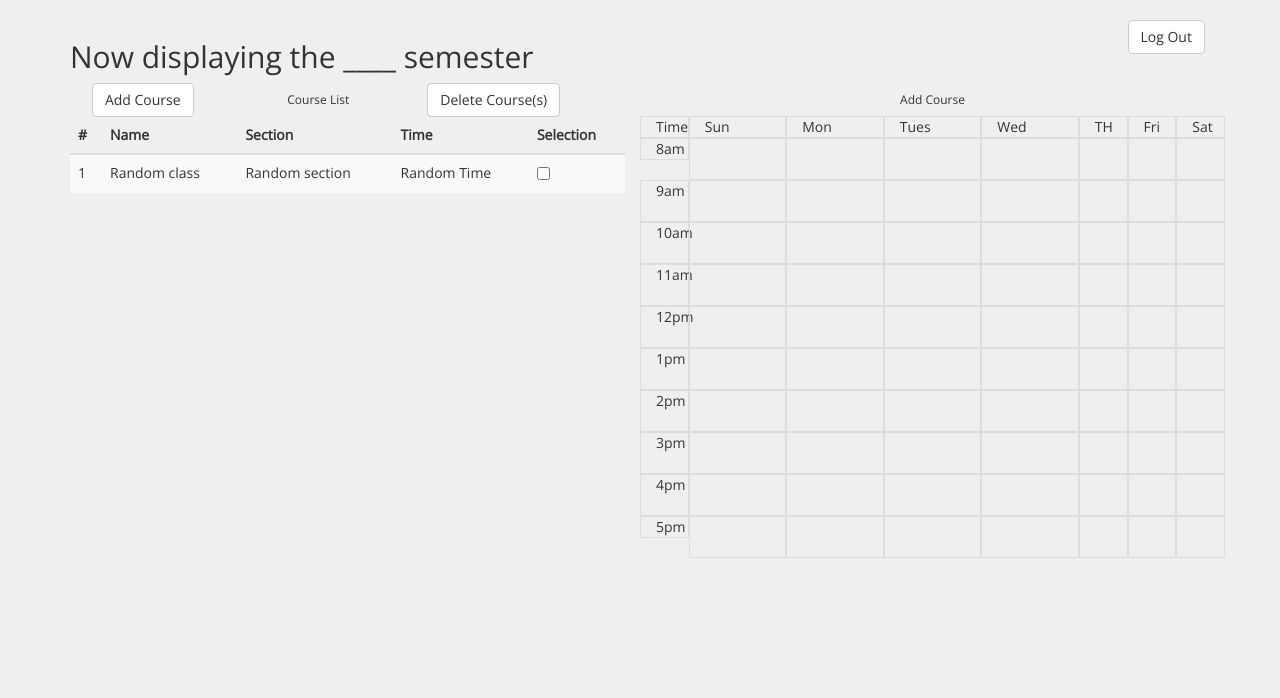
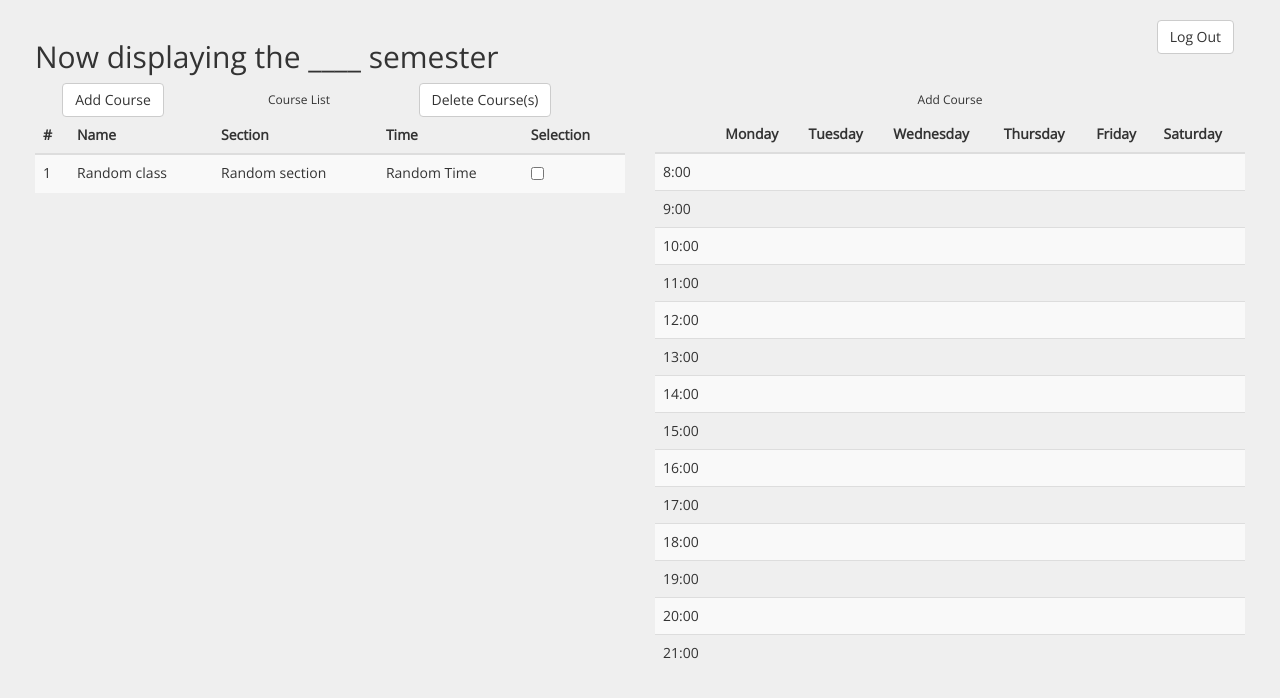
Before and after one commit to ddayguerrero/infamous-course-scheduler, a Flask app: page /home/ in a window 1280 px wide. Shown: the top 698 px of the page. Run offline with Flask 2, Linux system fonts and the light colour scheme; some libraries are stand-ins or nearby versions.

Commit message:
Fixed Table

```diff
--- a/app/templates/auth/home.html
+++ b/app/templates/auth/home.html
@@ -11,7 +11,7 @@ Welcome
 {{ super() }}
 {% block content %}
 
-  <div class="container">
+  <div class="container-fluid">
 
     <div class="row">
       <div class="col-sm-10">
@@ -61,124 +61,155 @@ Welcome
           </div>
         </div>
       </div>
-
       <div class="col-sm-6">
         <div class="row headers">
           <div class="text-center">
             <h6>Add Course</h6>
           </div>
         </div>
-        <div class="row">
-          <div class="col-xs-1 table-bordered">Time</div>
-          <div class="col-xs-2 table-bordered">Sun</div>
-          <div class="col-xs-2 table-bordered">Mon</div>
-          <div class="col-xs-2 table-bordered">Tues</div>
-          <div class="col-xs-2 table-bordered">Wed</div>
-          <div class="col-xs-1 table-bordered">TH</div>
-          <div class="col-xs-1 table-bordered">Fri</div>
-          <div class="col-xs-1 table-bordered">Sat</div>
-        </div>
-        <div class="row">
-          <div class="col-xs-1 table-bordered">8am</div>
-          <div class="col-xs-2 table-bordered"><br><br></div>
-          <div class="col-xs-2 table-bordered"><br><br></div>
-          <div class="col-xs-2 table-bordered"><br><br></div>
-          <div class="col-xs-2 table-bordered"><br><br></div>
-          <div class="col-xs-1 table-bordered"><br><br></div>
-          <div class="col-xs-1 table-bordered"><br><br></div>
-          <div class="col-xs-1 table-bordered"><br><br></div>
+        <table class="table table-striped">
+          <thead>
+            <tr>
+              <th></th>
+              <th>Monday</th>
+              <th>Tuesday</th>
+              <th>Wednesday</th>
+              <th>Thursday</th>
+              <th>Friday</th>
+              <th>Saturday</th>
+            </tr>
+          </thead>
+          <tbody>
+            <tr>
+              <td>8:00</td>
+              <td></td>
+              <td></td>
+              <td></td>
+              <td></td>
+              <td></td>
+              <td></td>
+            </tr>
+            <tr>
+              <td>9:00</td>
+              <td></td>
+              <td></td>
+              <td></td>
+              <td></td>
+              <td></td>
+              <td></td>
+            </tr>
+            <tr>
+              <td>10:00</td>
+              <td></td>
+              <td></td>
+              <td></td>
+              <td></td>
+              <td></td>
+              <td></td>
+            </tr>
+            <tr>
+              <td>11:00</td>
+              <td></td>
+              <td></td>
+              <td></td>
+              <td></td>
+              <td></td>
+              <td></td>
+            </tr>
+            <tr>
+              <td>12:00</td>
+              <td></td>
+              <td></td>
+              <td></td>
+              <td></td>
+              <td></td>
+              <td></td>
+            </tr>
+            <tr>
+              <td>13:00</td>
+              <td></td>
+              <td></td>
+              <td></td>
+              <td></td>
+              <td></td>
+              <td></td>
+            </tr>
+            <tr>
+              <td>14:00</td>
+              <td></td>
+              <td></td>
+              <td></td>
+              <td></td>
+              <td></td>
+              <td></td>
+            </tr>
+            <tr>
+              <td>15:00</td>
+              <td></td>
+              <td></td>
+              <td></td>
+              <td></td>
+              <td></td>
+              <td></td>
+            </tr>
+            <tr>
+              <td>16:00</td>
+              <td></td>
+              <td></td>
+              <td></td>
+              <td></td>
+              <td></td>
+              <td></td>
+            </tr>
+            <tr>
+              <td>17:00</td>
+              <td></td>
+              <td></td>
+              <td></td>
+              <td></td>
+              <td></td>
+              <td></td>
+            </tr>
+            <tr>
+              <td>18:00</td>
+              <td></td>
+              <td></td>
+              <td></td>
+              <td></td>
+              <td></td>
+              <td></td>
+            </tr>
+            <tr>
+              <td>19:00</td>
+              <td></td>
+              <td></td>
+              <td></td>
+              <td></td>
+              <td></td>
+              <td></td>
+            </tr>
+            <tr>
+              <td>20:00</td>
+              <td></td>
+              <td></td>
+              <td></td>
+              <td></td>
+              <td></td>
+              <td></td>
+            </tr>
+            <tr>
+              <td>21:00</td>
+              <td></td>
+              <td></td>
+              <td></td>
+              <td></td>
+              <td></td>
+              <td></td>
+            </tr>
 
-        </div>
-        <div class="row">
-          <div class="col-xs-1 table-bordered">9am<br><br></div>
-          <div class="col-xs-2 table-bordered"><br><br></div>
-          <div class="col-xs-2 table-bordered"><br><br></div>
-          <div class="col-xs-2 table-bordered"><br><br></div>
-          <div class="col-xs-2 table-bordered"><br><br></div>
-          <div class="col-xs-1 table-bordered"><br><br></div>
-          <div class="col-xs-1 table-bordered"><br><br></div>
-          <div class="col-xs-1 table-bordered"><br><br></div>
-        </div>
-        <div class="row">
-          <div class="col-xs-1 table-bordered">10am<br><br></div>
-          <div class="col-xs-2 table-bordered"><br><br></div>
-          <div class="col-xs-2 table-bordered"><br><br></div>
-          <div class="col-xs-2 table-bordered"><br><br></div>
-          <div class="col-xs-2 table-bordered"><br><br></div>
-          <div class="col-xs-1 table-bordered"><br><br></div>
-          <div class="col-xs-1 table-bordered"><br><br></div>
-          <div class="col-xs-1 table-bordered"><br><br></div>
-        </div>
-        <div class="row">
-          <div class="col-xs-1 table-bordered">11am<br><br></div>
-          <div class="col-xs-2 table-bordered"><br><br></div>
-          <div class="col-xs-2 table-bordered"><br><br></div>
-          <div class="col-xs-2 table-bordered"><br><br></div>
-          <div class="col-xs-2 table-bordered"><br><br></div>
-          <div class="col-xs-1 table-bordered"><br><br></div>
-          <div class="col-xs-1 table-bordered"><br><br></div>
-          <div class="col-xs-1 table-bordered"><br><br></div>
-        </div>
-        <div class="row">
-          <div class="col-xs-1 table-bordered">12pm<br><br></div>
-          <div class="col-xs-2 table-bordered"><br><br></div>
-          <div class="col-xs-2 table-bordered"><br><br></div>
-          <div class="col-xs-2 table-bordered"><br><br></div>
-          <div class="col-xs-2 table-bordered"><br><br></div>
-          <div class="col-xs-1 table-bordered"><br><br></div>
-          <div class="col-xs-1 table-bordered"><br><br></div>
-          <div class="col-xs-1 table-bordered"><br><br></div>
-        </div>
-        <div class="row">
-          <div class="col-xs-1 table-bordered">1pm<br><br></div>
-          <div class="col-xs-2 table-bordered"><br><br></div>
-          <div class="col-xs-2 table-bordered"><br><br></div>
-          <div class="col-xs-2 table-bordered"><br><br></div>
-          <div class="col-xs-2 table-bordered"><br><br></div>
-          <div class="col-xs-1 table-bordered"><br><br></div>
-          <div class="col-xs-1 table-bordered"><br><br></div>
-          <div class="col-xs-1 table-bordered"><br><br></div>
-        </div>
-        <div class="row">
-          <div class="col-xs-1 table-bordered">2pm<br><br></div>
-          <div class="col-xs-2 table-bordered"><br><br></div>
-          <div class="col-xs-2 table-bordered"><br><br></div>
-          <div class="col-xs-2 table-bordered"><br><br></div>
-          <div class="col-xs-2 table-bordered"><br><br></div>
-          <div class="col-xs-1 table-bordered"><br><br></div>
-          <div class="col-xs-1 table-bordered"><br><br></div>
-          <div class="col-xs-1 table-bordered"><br><br></div>
-        </div>
-        <div class="row">
-          <div class="col-xs-1 table-bordered">3pm<br><br></div>
-          <div class="col-xs-2 table-bordered"><br><br></div>
-          <div class="col-xs-2 table-bordered"><br><br></div>
-          <div class="col-xs-2 table-bordered"><br><br></div>
-          <div class="col-xs-2 table-bordered"><br><br></div>
-          <div class="col-xs-1 table-bordered"><br><br></div>
-          <div class="col-xs-1 table-bordered"><br><br></div>
-          <div class="col-xs-1 table-bordered"><br><br></div>
-        </div>
-        <div class="row">
-          <div class="col-xs-1 table-bordered">4pm<br><br></div>
-          <div class="col-xs-2 table-bordered"><br><br></div>
-          <div class="col-xs-2 table-bordered"><br><br></div>
-          <div class="col-xs-2 table-bordered"><br><br></div>
-          <div class="col-xs-2 table-bordered"><br><br></div>
-          <div class="col-xs-1 table-bordered"><br><br></div>
-          <div class="col-xs-1 table-bordered"><br><br></div>
-          <div class="col-xs-1 table-bordered"><br><br></div>
-        </div>
-        <div class="row">
-          <div class="col-xs-1 table-bordered">5pm</div>
-          <div class="col-xs-2 table-bordered"><br><br></div>
-          <div class="col-xs-2 table-bordered"><br><br></div>
-          <div class="col-xs-2 table-bordered"><br><br></div>
-          <div class="col-xs-2 table-bordered"><br><br></div>
-          <div class="col-xs-1 table-bordered"><br><br></div>
-          <div class="col-xs-1 table-bordered"><br><br></div>
-          <div class="col-xs-1 table-bordered"><br><br></div>
-        </div>
+          </tbody>
+        </table>
+      </div>
       </div>
     </div>
   </div>
```
